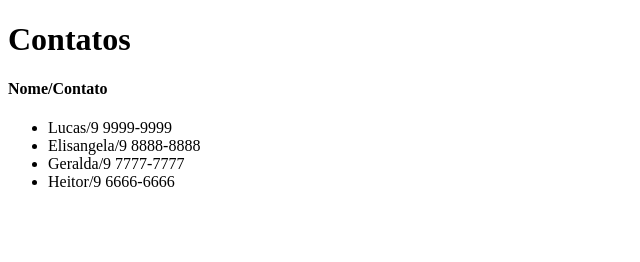
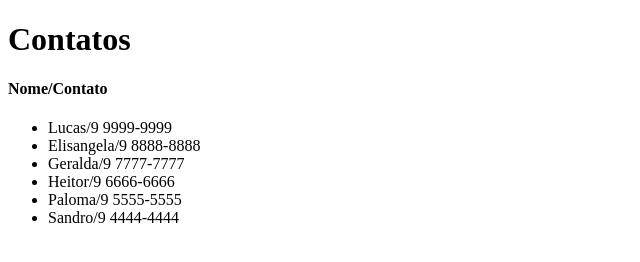
Before and after one commit to LucasAlexandre07/Lucas-Alexandre, a plain HTML site: page index.html in a window 1280 px wide. Shown: the whole page, without its empty margins (0-640 px from the left). Drawn offline with Linux system fonts and the light colour scheme.

Commit message:
Adicionando contatos que esqueci

```diff
--- a/index.html
+++ b/index.html
@@ -13,6 +13,8 @@
         <li>Elisangela/9 8888-8888</li>
         <li>Geralda/9 7777-7777</li>
         <li>Heitor/9 6666-6666</li>
+        <li>Paloma/9 5555-5555</li>
+        <li>Sandro/9 4444-4444</li>
     </ul>
 </body>
 </html>
```
